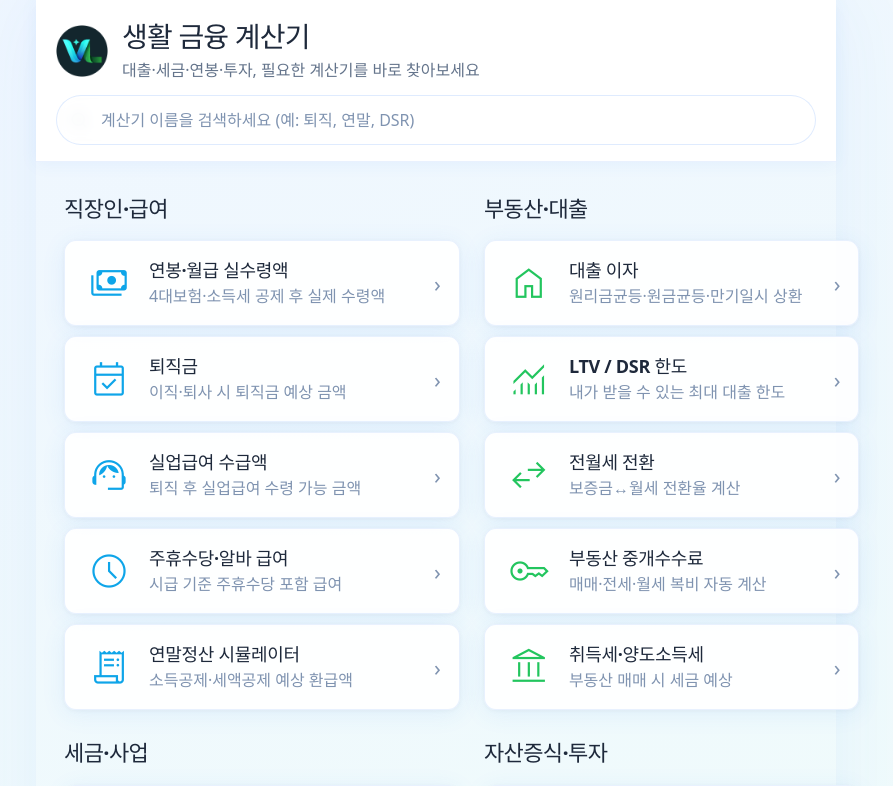
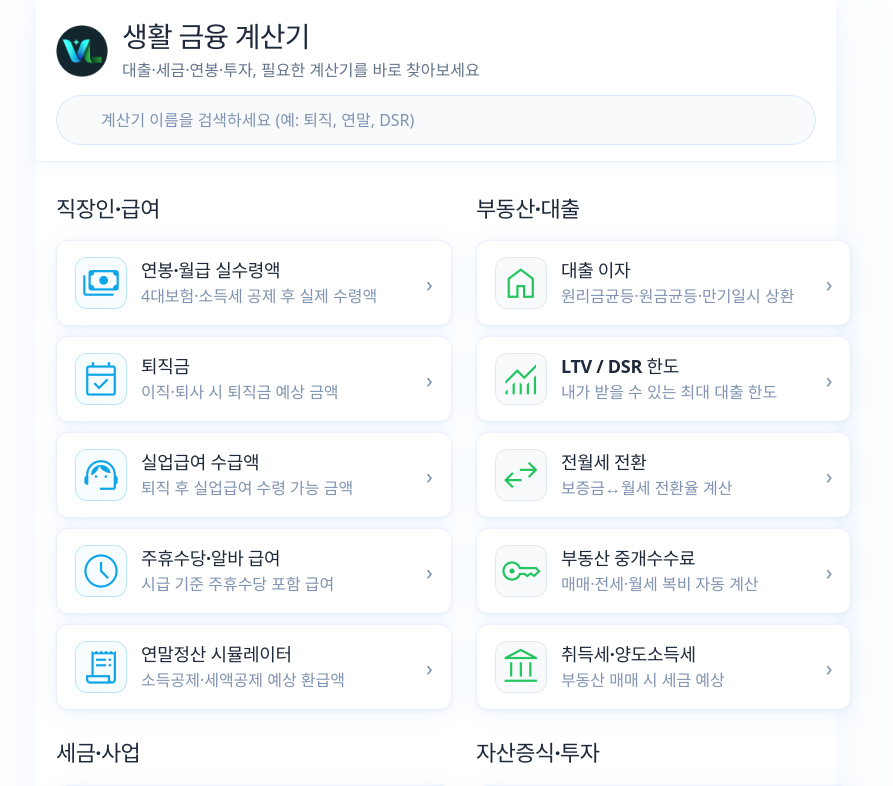
Before and after one commit to bk881234-cyber/financial-calculator, a React (Vite) app: page / in a window 1280 px wide. Shown: the top 786 px of the page, without its empty margins (204-1097 px from the left). Built offline with nearby package versions, Linux system fonts and the light colour scheme; a web font is replaced by a local one.

Commit message:
feat: Perfect layout alignment, white background, and restored icon frames

```diff
--- a/src/index.css
+++ b/src/index.css
@@ -30,7 +30,7 @@
   --grad-primary:   linear-gradient(135deg, #3B82F6 0%, #0EA5E9 50%, #14B8A6 100%);
   --grad-primary-r: linear-gradient(135deg, #14B8A6 0%, #0EA5E9 50%, #3B82F6 100%);
   --grad-hero:      linear-gradient(145deg, #1D4ED8 0%, #2563EB 30%, #0EA5E9 65%, #14B8A6 100%);
-  --grad-bg:        linear-gradient(160deg, #EFF6FF 0%, #F0FDFA 100%);
+  --grad-bg:        #ffffff;
   --grad-teal:      linear-gradient(135deg, #14B8A6, #0D9488);
 
   /* ③ 글로우 */
@@ -53,10 +53,10 @@
   --border-input: rgba(59,130,246,0.16);
 
   /* ⑥ 배경 */
-  --bg-page:  #F0F5FF;
-  --bg-card:  rgba(255,255,255,0.9);
-  --bg-input: rgba(255,255,255,0.78);
-  --bg-muted: rgba(240,246,255,0.75);
+  --bg-page:  #ffffff;
+  --bg-card:  #ffffff;
+  --bg-input: #f8fafc;
+  --bg-muted: #f1f5f9;
 
   /* ⑦ 텍스트 */
   --text-primary:   #1E293B;
@@ -910,6 +910,7 @@ input, select, textarea, button { font-family: inherit; font-size: inherit; }
   display: flex;
   flex-direction: column;
   min-height: 100dvh;
+  background-color: #ffffff;
 }
 
 /* ── 포털 홈 헤더 ── */
@@ -929,7 +930,7 @@ input, select, textarea, button { font-family: inherit; font-size: inherit; }
 
 .portal-home-header-content {
   width: 100%;
-  max-width: 1024px;
+  max-width: 1000px;
 }
 
 .portal-home-header-inner {
@@ -1045,14 +1046,14 @@ input, select, textarea, button { font-family: inherit; font-size: inherit; }
 /* ── 포털 메인 ── */
 .portal-main {
   flex: 1;
-  flex: 1;
   padding: 24px 20px 32px;
   display: flex;
   flex-direction: column;
   gap: 32px;
-  max-width: 1024px;
+  max-width: 1000px;
   margin: 0 auto;
   width: 100%;
+  box-sizing: border-box;
 }
 
 @media (min-width: 600px) {
@@ -1060,7 +1061,7 @@ input, select, textarea, button { font-family: inherit; font-size: inherit; }
     display: grid;
     grid-template-columns: 1fr 1fr;
     gap: 24px;
-    padding: 28px 28px 40px;
+    padding: 28px 20px 40px;
     align-items: start;
   }
 }
@@ -1127,7 +1128,7 @@ input, select, textarea, button { font-family: inherit; font-size: inherit; }
   opacity: 0.72;
 }
 
-/* ── 카드 아이콘 ── */
+/* ── 카드 아이콘 (프레임 복구) ── */
 .portal-card-icon {
   width: 52px;
   height: 52px;
@@ -1135,14 +1136,21 @@ input, select, textarea, button { font-family: inherit; font-size: inherit; }
   align-items: center;
   justify-content: center;
   flex-shrink: 0;
+  background: #f8fafc;
+  border: 1.5px solid #e2e8f0;
+  border-radius: 12px;
   transition: all 0.22s ease;
 }
 
 .portal-card--available:hover .portal-card-icon {
   transform: translateY(-2px);
+  border-color: var(--blue-400);
+  background: white;
 }
 
-/* .portal-card-icon--blue/green modifier 레벨에서 추가 스타일 정의 가능 */
+/* 색상 테마 modifier */
+.portal-card-icon--blue   { border-color: rgba(14, 165, 233, 0.25); background: rgba(14, 165, 233, 0.03); }
+.portal-card-icon--green  { border-color: rgba(34, 197, 94, 0.25); background: rgba(34, 197, 94, 0.03); }
 
 /* ── 카드 텍스트 ── */
 .portal-card-body {
```
